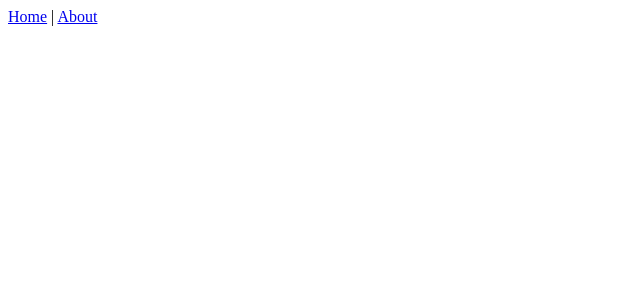
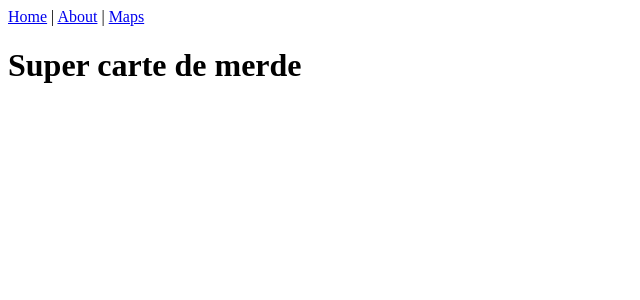
Before and after one commit to Y-Info/Nock-Client, a Vue app: page /maps in a window 1280 px wide. Shown: the top 300 px of the page, without its empty margins (0-640 px from the left). Built offline with nearby package versions, Linux system fonts and the light colour scheme.

Commit message:
create map page

```diff
--- a/src/components/Navbar.vue
+++ b/src/components/Navbar.vue
@@ -1,6 +1,7 @@
 <template>
   <div>
     <router-link to="/">Home</router-link> |
-    <router-link to="/about">About</router-link>
+    <router-link to="/about">About</router-link> |
+    <router-link to="/maps">Maps</router-link>
   </div>
 </template>
--- a/src/router/index.js
+++ b/src/router/index.js
@@ -18,6 +18,15 @@ const routes = [
     // which is lazy-loaded when the route is visited.
     component: () =>
       import(/* webpackChunkName: "about" */ "../views/About.vue")
+  },
+  {
+    path: "/maps",
+    name: "maps",
+    // route level code-splitting
+    // this generates a separate chunk (about.[hash].js) for this route
+    // which is lazy-loaded when the route is visited.
+    component: () =>
+        import(/* webpackChunkName: "about" */ "../views/Maps.vue")
   }
 ];
 
--- /dev/null
+++ b/src/views/Maps.vue
@@ -0,0 +1,5 @@
+<template>
+  <div>
+    <h1>Super carte de merde</h1>
+  </div>
+</template>
```
